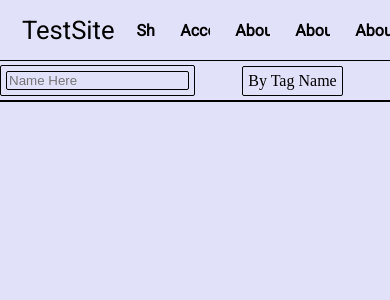
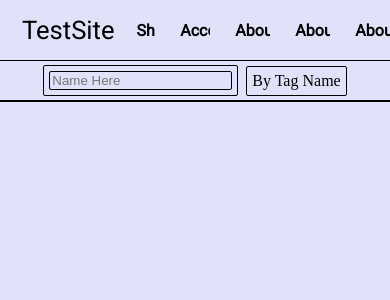
Before and after one commit to onadakoa/KrisInc, a Next.js app: page / in a window 390 px wide. Shown: the top 300 px of the page. Built offline with nearby package versions, Linux system fonts and the light colour scheme.

Commit message:
filters are little more responsive

```diff
--- a/src/styles/Filters.module.css
+++ b/src/styles/Filters.module.css
@@ -3,23 +3,25 @@
 
     display: flex;
 
-    justify-content: space-between;
+    justify-content: center;
     align-items: center;
 
     flex-wrap: wrap;
 
     border-bottom: 2px solid black;
+
 }
 
 .Container>div {
     box-sizing: border-box;
 
-    width: 50%;
+    /* width: 50%; */
 
     padding: 4px;
 
     display: flex;
     justify-content: center;
+
 }
 
 .Container>div>div {
@@ -37,4 +39,6 @@
     border-radius: 2px;
 
     color: black;
+
+    width: auto;
 }
```
